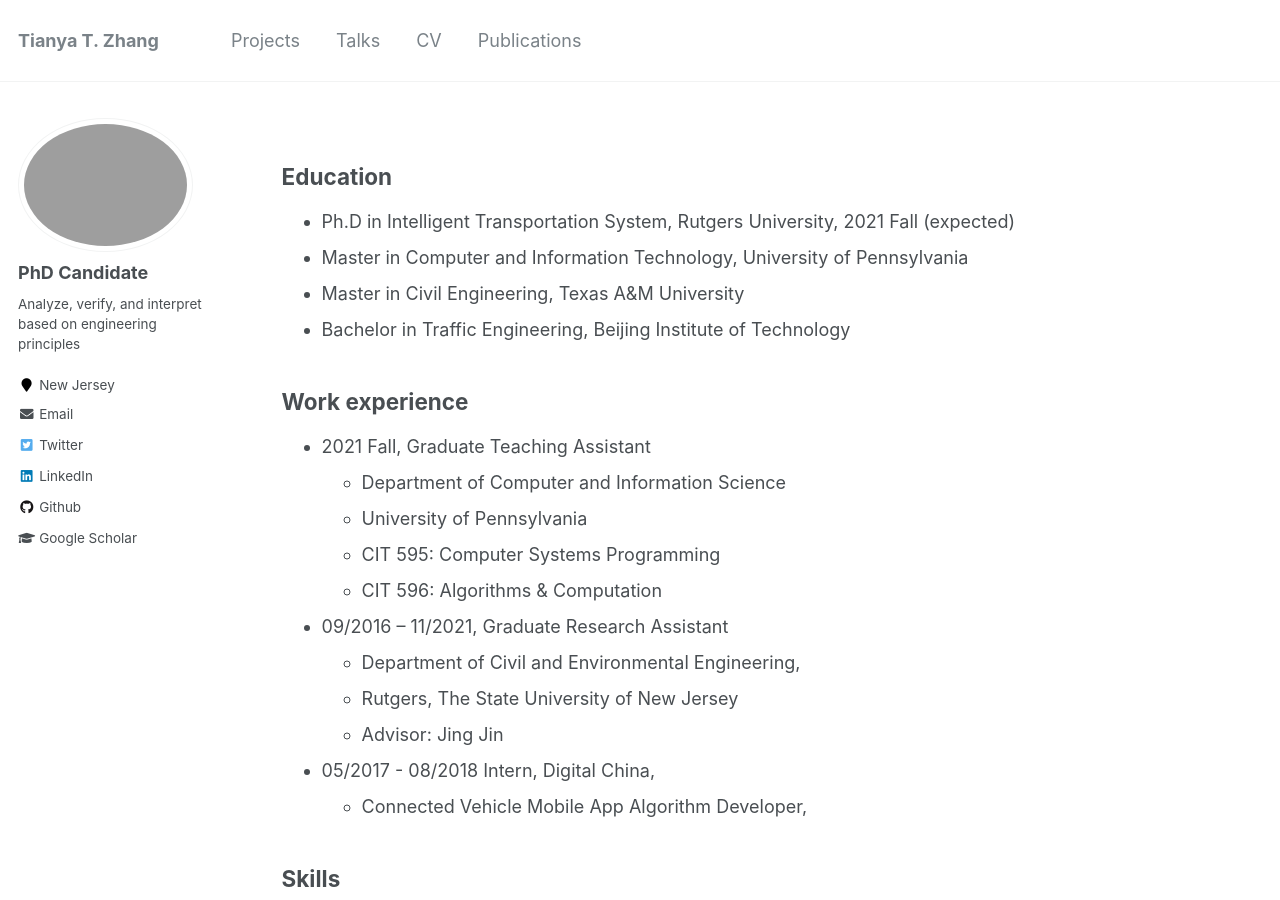
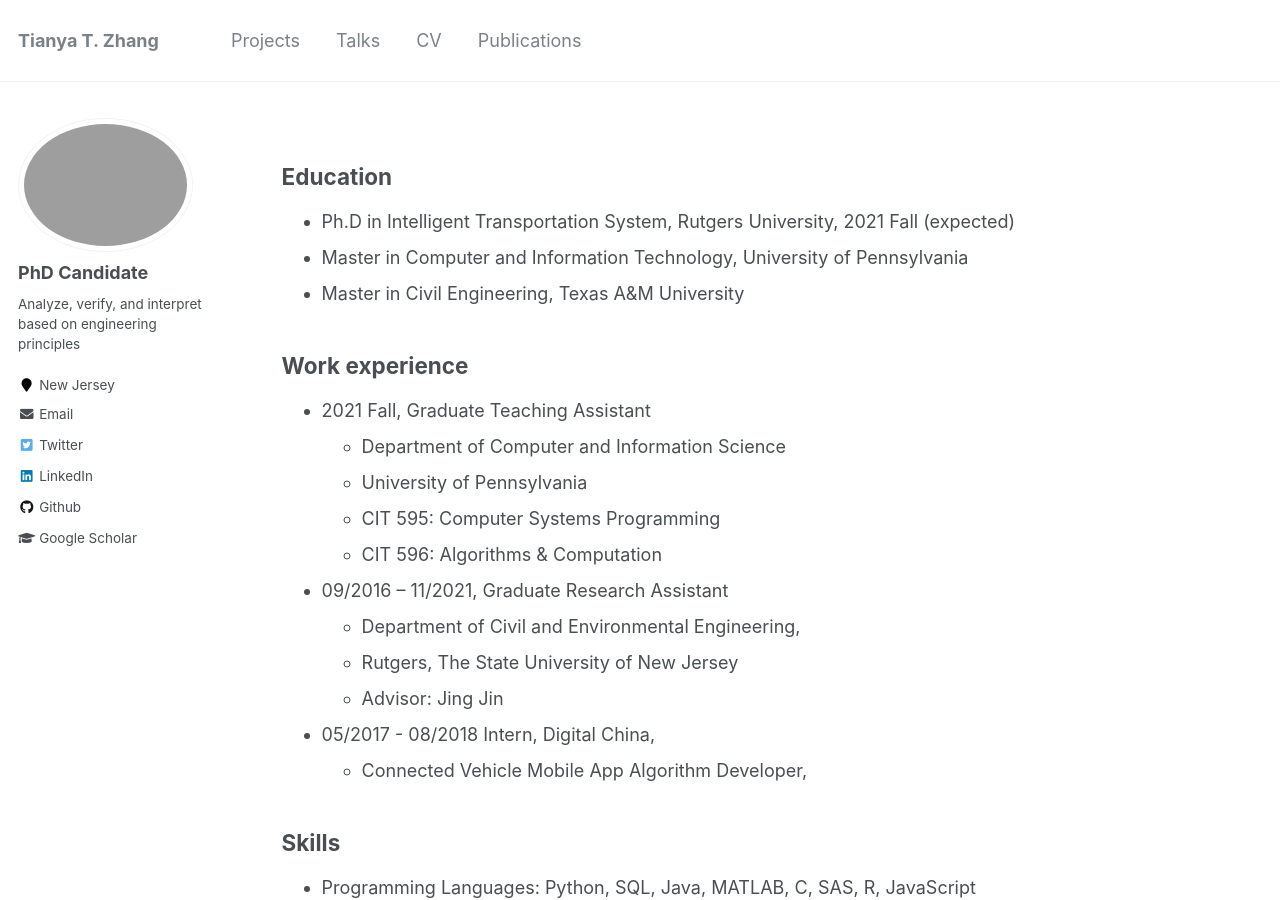
Before and after one commit to TeRyZh/Website, a Jekyll site: the page built from _pages/cv.md, in a window 1280 px wide and 900 px high. Built offline with Jekyll 4.4.1, drawn with Linux system fonts in a browser that asks for light colours.

Commit message:
Update cv.md

```diff
--- a/_pages/cv.md
+++ b/_pages/cv.md
@@ -14,7 +14,6 @@ Education
 * Ph.D in Intelligent Transportation System, Rutgers University, 2021 Fall (expected)
 * Master in Computer and Information Technology, University of Pennsylvania
 * Master in Civil Engineering, Texas A&M University
-* Bachelor in Traffic Engineering, Beijing Institute of Technology
 
 Work experience
 ------
```
